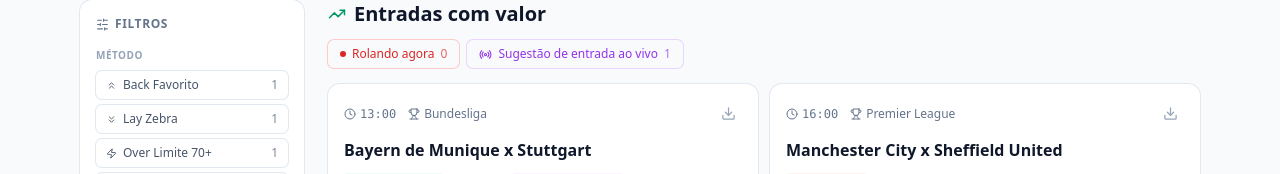
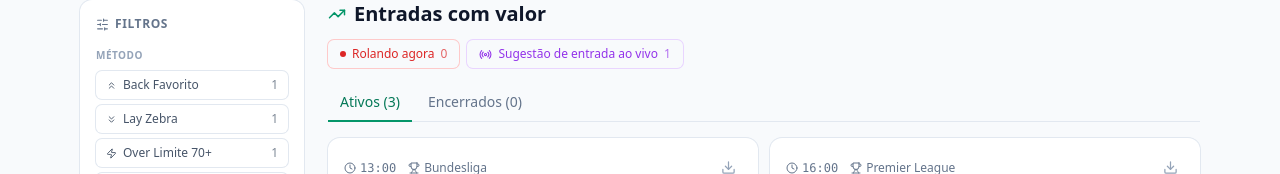
Before and after one commit to trader-viking/analisefb, a Next.js app: page /relatorio/2026-05-17/ in a window 1280 px wide. Shown: the part 227-401 px from the top of the page. Built offline with nearby package versions, Linux system fonts and the light colour scheme; no server answers.

Commit message:
Aba Encerrados automatica (separa pelo status do placar)

```diff
--- a/components/ListaEntradas.tsx
+++ b/components/ListaEntradas.tsx
@@ -76,6 +76,7 @@ export default function ListaEntradas({ relatorioSlug, entradas }: Props) {
   const [horariosAtivos, setHorariosAtivos] = useState<Set<Janela>>(new Set());
   const [modosAtivos, setModosAtivos] = useState<Set<string>>(new Set());
   const [soRolando, setSoRolando] = useState(false);
+  const [abaAtiva, setAbaAtiva] = useState<'ativos' | 'encerrados'>('ativos');
   const [carregado, setCarregado] = useState(false);
   const [placares, setPlacares] = useState<Placar[]>([]);
   const [gavetaAberta, setGavetaAberta] = useState(false);
@@ -266,7 +267,19 @@ export default function ListaEntradas({ relatorioSlug, entradas }: Props) {
   }, [entradas, metodosAtivos_, ligasAtivas, horariosAtivos, modosAtivos, soRolando, placares]);
 
   // A lista exibida são as entradas filtradas
-  const entradasExibidas = entradasFiltradas;
+  // Separa as entradas filtradas em ativas (não encerradas) e encerradas,
+  // usando o status do placar (gravado automaticamente pela auditoria).
+  const entradasAtivas = useMemo(
+    () => entradasFiltradas.filter((e) => placarDe(e)?.status !== 'finalizado'),
+    [entradasFiltradas, placares]
+  );
+  const entradasEncerradas = useMemo(
+    () => entradasFiltradas.filter((e) => placarDe(e)?.status === 'finalizado'),
+    [entradasFiltradas, placares]
+  );
+
+  // A lista exibida depende da aba ativa
+  const entradasExibidas = abaAtiva === 'encerrados' ? entradasEncerradas : entradasAtivas;
 
   const temFiltro = metodosAtivos_.size + ligasAtivas.size + horariosAtivos.size + modosAtivos.size > 0 || soRolando;
 
@@ -499,9 +512,37 @@ export default function ListaEntradas({ relatorioSlug, entradas }: Props) {
             </button>
           </div>
 
+          {/* Abas: Ativos / Encerrados (separação automática pelo placar) */}
+          <div className="flex items-center gap-1 mb-4 border-b border-ink-200 dark:border-ink-800">
+            <button
+              type="button"
+              onClick={() => setAbaAtiva('ativos')}
+              className={`px-3 py-2 text-sm font-medium border-b-2 -mb-px transition ${
+                abaAtiva === 'ativos'
+                  ? 'border-emerald-600 text-emerald-700 dark:text-emerald-400'
+                  : 'border-transparent text-ink-500 hover:text-ink-800 dark:hover:text-ink-200'
+              }`}
+            >
+              Ativos ({entradasAtivas.length})
+            </button>
+            <button
+              type="button"
+              onClick={() => setAbaAtiva('encerrados')}
+              className={`px-3 py-2 text-sm font-medium border-b-2 -mb-px transition ${
+                abaAtiva === 'encerrados'
+                  ? 'border-ink-700 text-ink-800 dark:border-ink-300 dark:text-ink-100'
+                  : 'border-transparent text-ink-500 hover:text-ink-800 dark:hover:text-ink-200'
+              }`}
+            >
+              Encerrados ({entradasEncerradas.length})
+            </button>
+          </div>
+
           {entradasExibidas.length === 0 ? (
             <div className="card p-6 text-center text-sm text-ink-500">
-              Nenhuma entrada corresponde aos filtros selecionados.
+              {abaAtiva === 'encerrados'
+                ? 'Nenhum jogo encerrado ainda. Os jogos aparecem aqui automaticamente quando terminam.'
+                : 'Nenhuma entrada corresponde aos filtros selecionados.'}
             </div>
           ) : (
             <div className="grid sm:grid-cols-2 gap-3">
```
